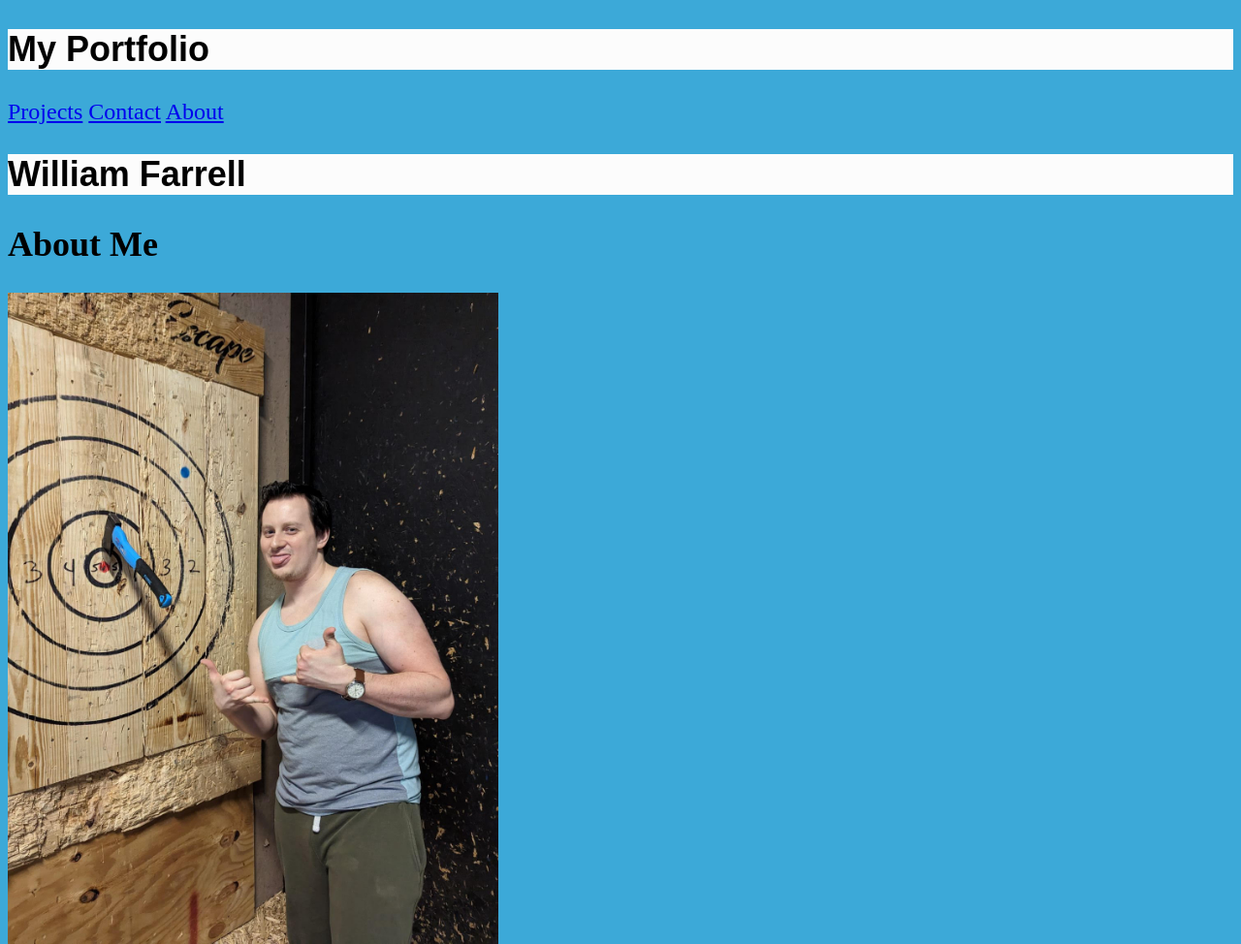
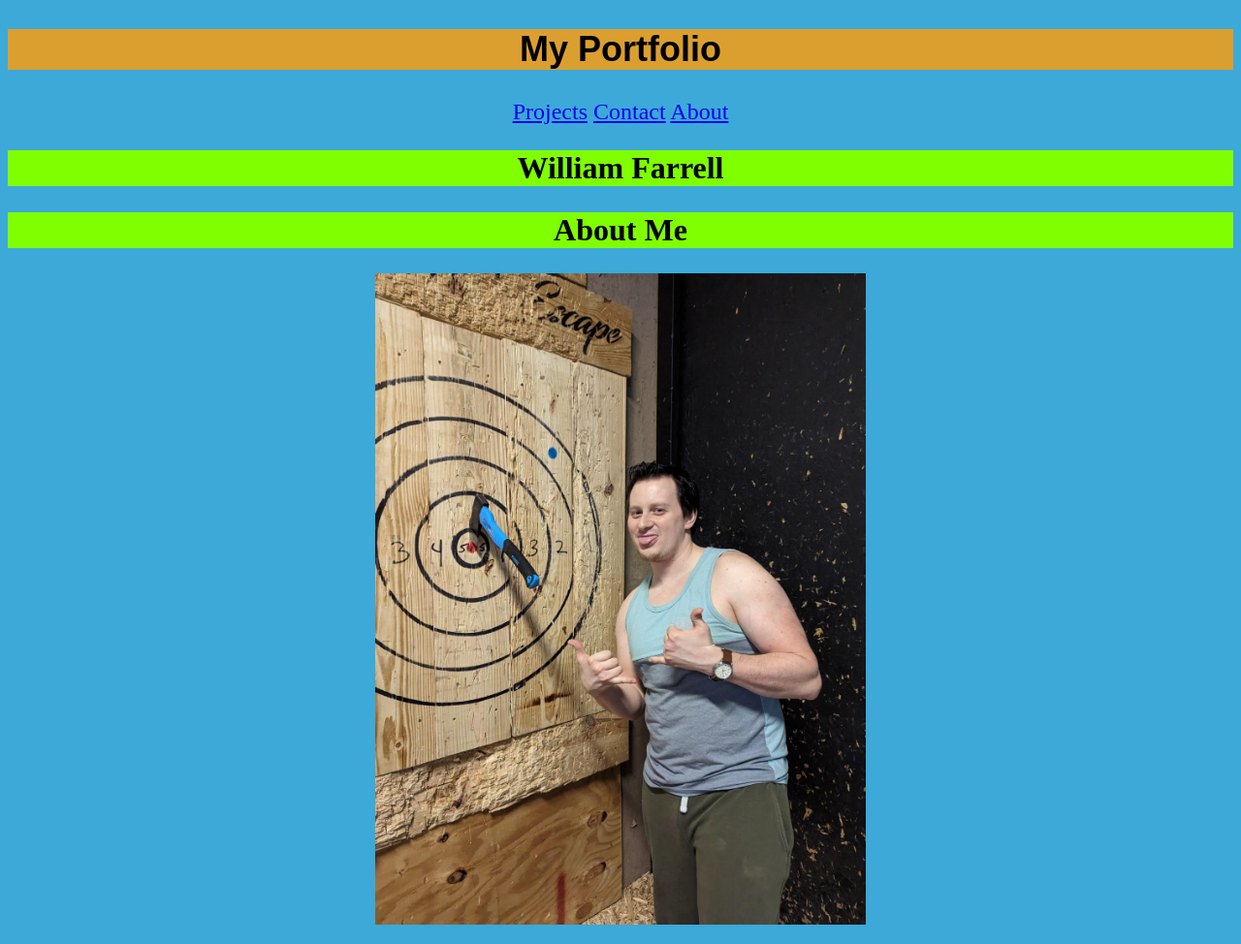
Before and after one commit to Farrellw92/portfolio2023, a plain HTML site: page WCCI - Portfolio/index.html in a window 1280 px wide. Shown: the top 974 px of the page at 97% size. Drawn offline with Linux system fonts and the light colour scheme.

Commit message:
design changes

```diff
--- a/WCCI - Portfolio/index.html
+++ b/WCCI - Portfolio/index.html
@@ -13,15 +13,14 @@
     <a href="#projects">Projects</a>
     <a href="#contact">Contact</a>
     <a href="#about">About</a>
-    <h1>William Farrell</h1>
+    <h2>William Farrell</h2>
   </div>
 </section>
 <nav>
 <body>
 
 <section>
-<div class="">
- <h2><a id="about">About Me</a></h1>
+ <h2><a id="about">About Me</a></h2>
   <section>
  <img src="billaxethrowing.jpg" alt="LA" style="width:40%">
   </section>
@@ -36,10 +35,9 @@
     <h3>Projects</h3>
     <p>Coming Soon!</p>
   </section>
-</div>
 </body>
 </section>
-<section></section>
+<section>
 <footer>
   <div class="topnav">
     <a href="#projects">Projects</a>
--- a/WCCI - Portfolio/style.css
+++ b/WCCI - Portfolio/style.css
@@ -1,28 +1,18 @@
 body {
+    text-align: center;
     background-color: #3ca9d8;
     font-size: x-large;
     color: black;
 }
 h1 {
-    background-color: #fcfcfc;
+    text-align: center;
+    background-color: #db9f2f;
     font-family: sans-serif;
     overflow: hidden;
   }
+h2 {
+    text-align: center;
+    background-color: chartreuse;
+    font-size: xx-large;
 
- /*  .topnav a {
-    float: left;
-    color: #f2f2f2;
-    text-align: center;
-    padding: 14px 16px;
-    text-decoration: none;
-    font-size: 17px;
-  }
-  */
-  /* Change the color of links on hover */
-
-  /*
-  /* Add a color to the active/current link */
-/*  .topnav a.active {
-    background-color: #04AA6D;
-    color: white;
-  }*/
+}
```
